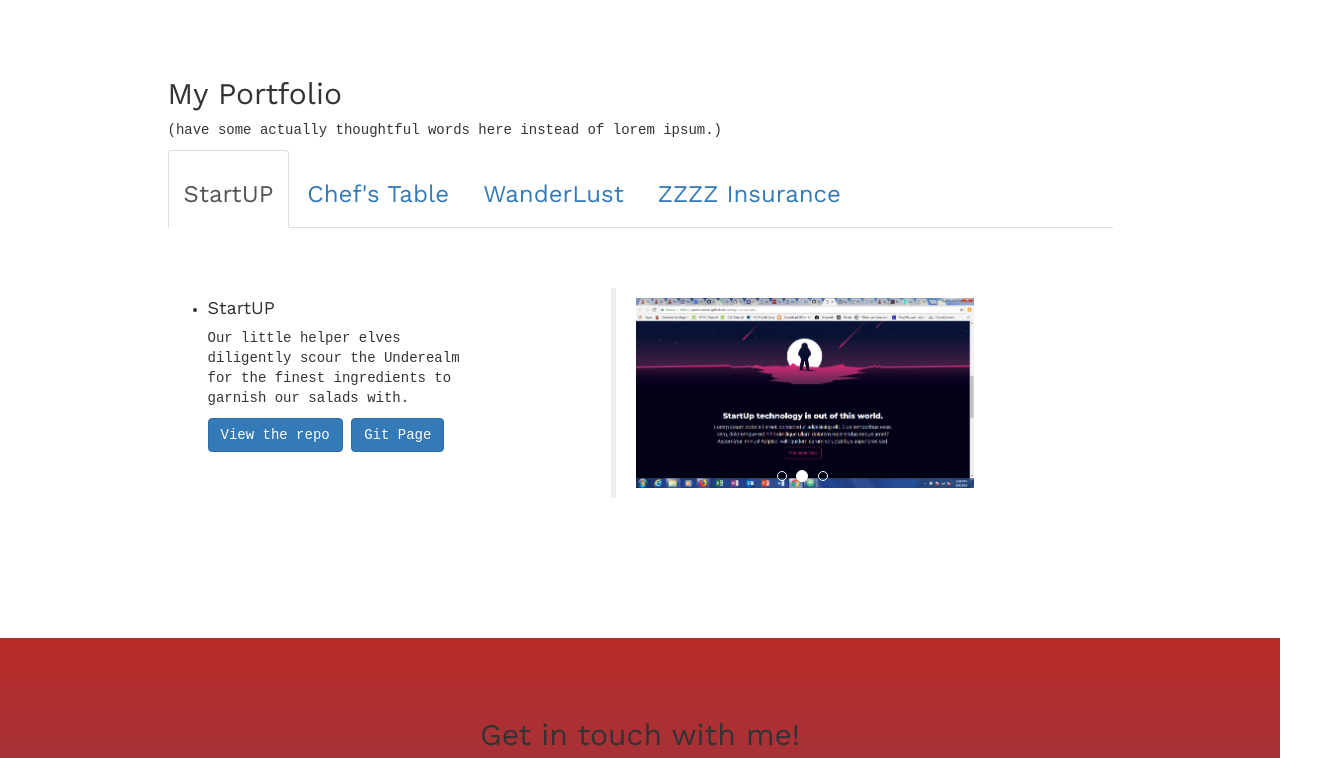
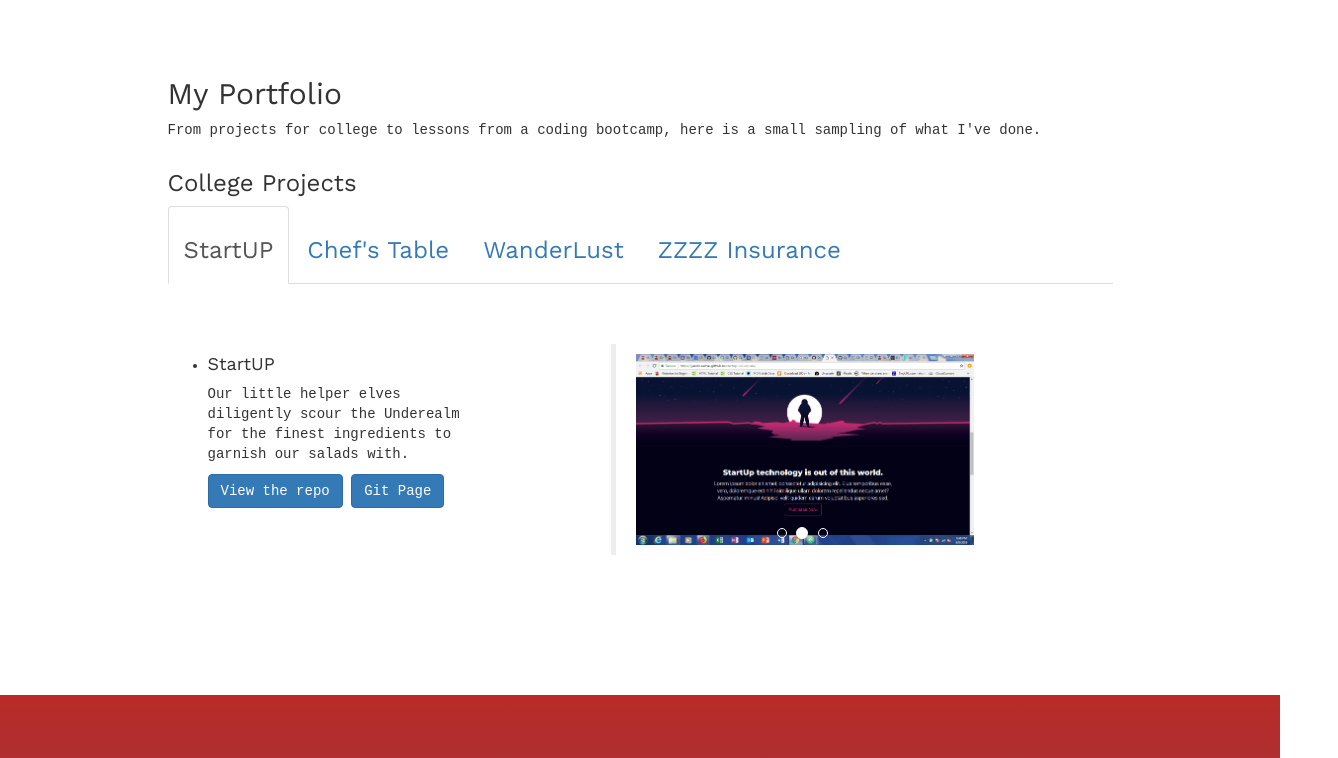
Before and after one commit to jacob-rachal/jacob-rachal.github.io, a plain HTML site: page index.html in a window 1280 px wide. Shown: the part 958-1716 px from the top of the page, 1338 px wide, since content can reach past the window. Drawn offline with nearby package versions, Linux system fonts and the light colour scheme; a web font is replaced by a local one.

Commit message:
Setting things up for filling in.

```diff
--- a/index.html
+++ b/index.html
@@ -110,10 +110,20 @@
         <div class="row">
           <div class="col-md-10 col-md-offset-1">
             <h2>My Portfolio</h2>
-            <!-- shift this header over towards the center -->
+            <!-- shift this header over towards the center, and add sections -->
             <p>
-              (have some actually thoughtful words here instead of lorem ipsum.)
+              From projects for college to lessons from a coding bootcamp, here is a small sampling of what I've done.
             </p>
+            <div class="container">
+              <div class="row">
+                <h3>College Projects</h3>
+              </div>
+              <div class="row">
+
+
+              </div>
+
+            </div>
             <div>
                 <!-- Nav tabs -->
                 <ul class="nav nav-tabs" role="tablist">
```
